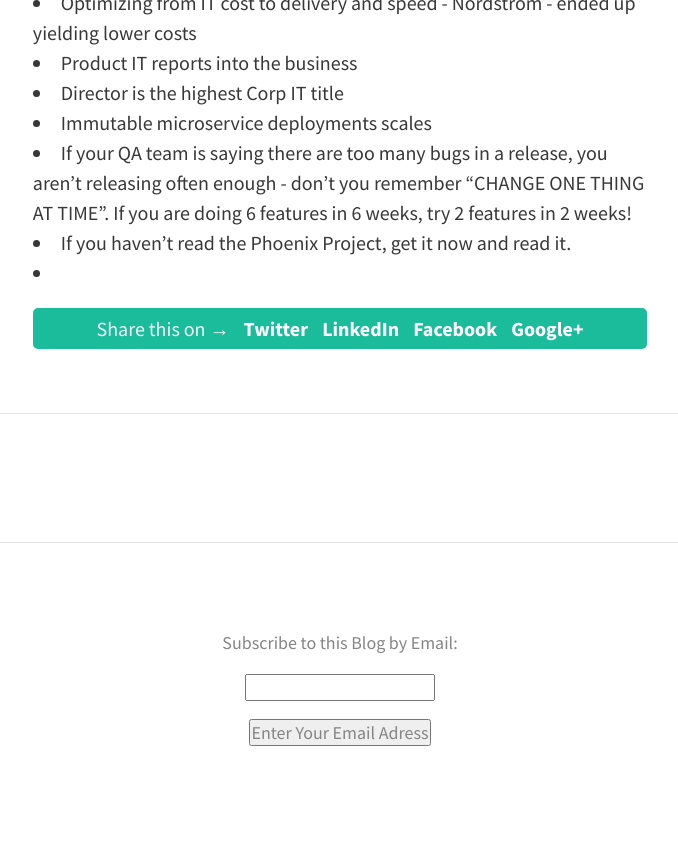
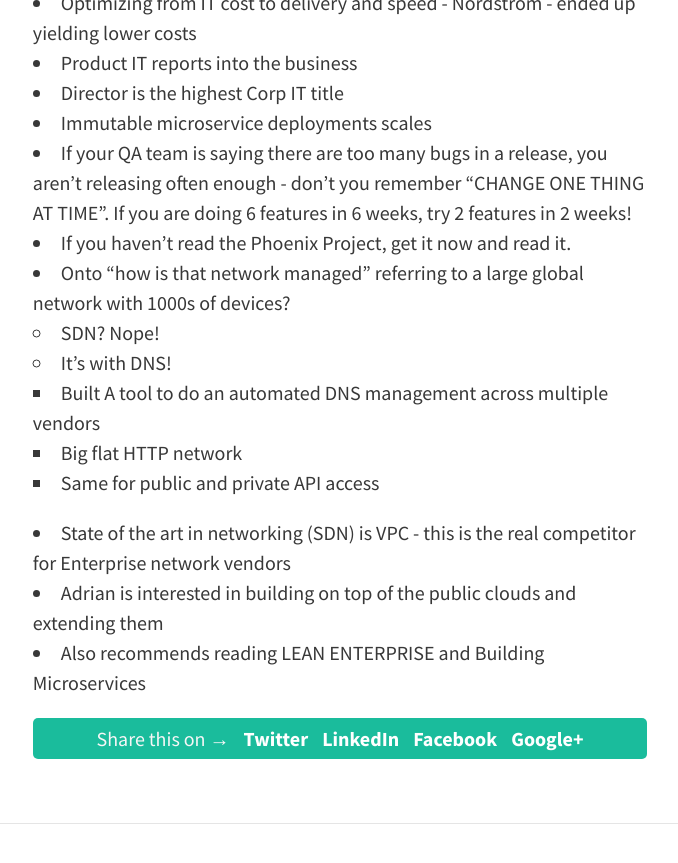
Before and after one commit to jedelman8/jedelman8.github.com, a Jekyll site: the page built from _posts/2015-05-13-onug-spring-2015.md, in a window 1280 px wide and 900 px high, scrolled down 1109 px. Shown: the top 863 px of the window, without its empty margins (300-978 px from the left). Built offline with Jekyll 4.4.1, drawn with Linux system fonts in a browser that asks for light colours; nearby versions of some CDN libraries; comment, search, counter and statistics services are not loaded; before the commit the page ends 1923 px from its top, so only the background shows below that.

Commit message:
updates for onug

```diff
--- a/_posts/2015-05-13-onug-spring-2015.md
+++ b/_posts/2015-05-13-onug-spring-2015.md
@@ -23,4 +23,12 @@ Speaker: Adrian Cockcroft
 * Immutable microservice deployments scales
 * If your QA team is saying there are too many bugs in a release, you aren't releasing often enough - don't you remember "CHANGE ONE THING AT TIME".  If you are doing 6 features in 6 weeks, try 2 features in 2 weeks!
 * If you haven't read the Phoenix Project, get it now and read it.
-*
+* Onto "how is that network managed" referring to a large global network with 1000s of devices?
+  * SDN? Nope!
+  * It's with DNS!
+    * Built A tool to do an automated DNS management across multiple vendors
+    * Big flat HTTP network
+    * Same for public and private API access
+* State of the art in networking (SDN) is VPC - this is the real competitor for Enterprise network vendors
+* Adrian is interested in building on top of the public clouds and extending them
+* Also recommends reading LEAN ENTERPRISE and Building Microservices
```
